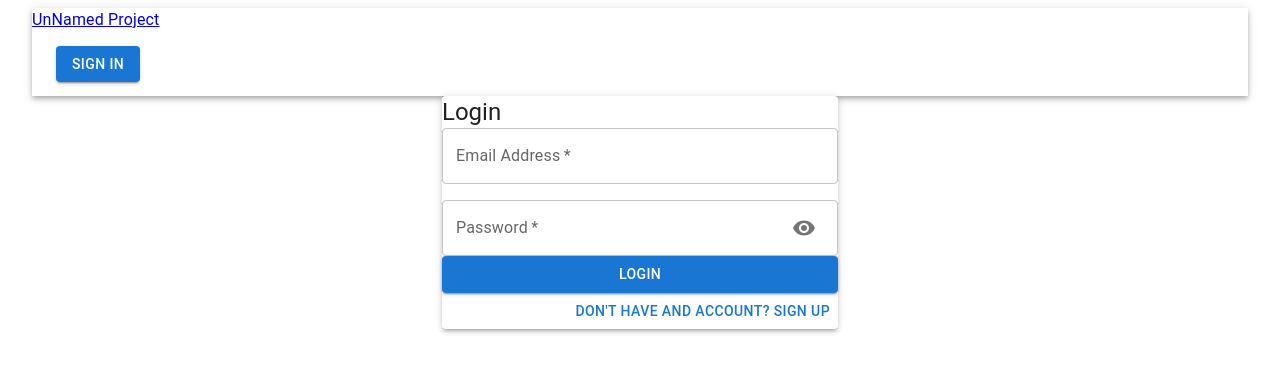
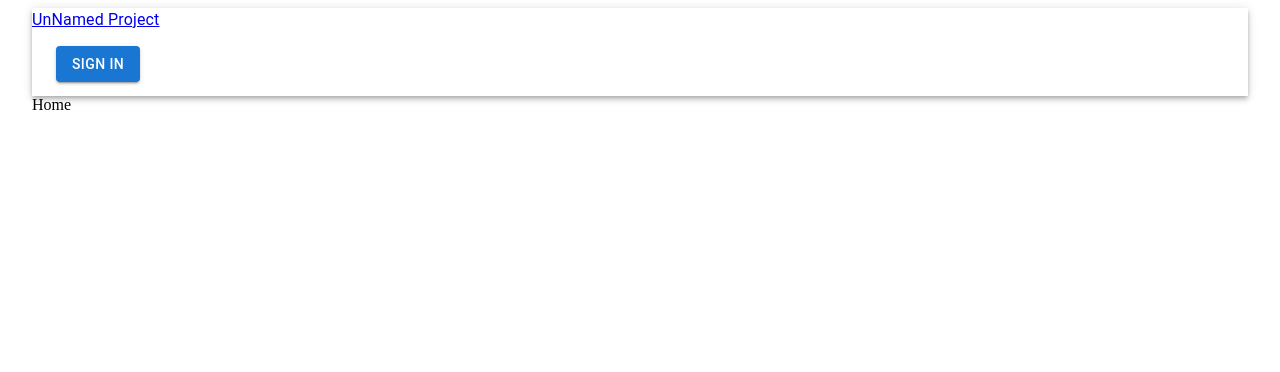
Before and after one commit to BiTheDev/unnamed_Project, a React (Create React App) app in the folder client/: page / in a window 1280 px wide. Shown: the top 372 px of the page. Built offline with nearby package versions, Linux system fonts and the light colour scheme.

Commit message:
add front end route and remove debug log in userAuth

```diff
--- a/client/src/App.js
+++ b/client/src/App.js
@@ -1,16 +1,18 @@
 import React from 'react'
-import { BrowserRouter, Routes, Route, Redirect } from "react-router-dom";
+import { BrowserRouter, Routes, Route, Navigate } from "react-router-dom";
 import { Container } from '@mui/material';
 import { UserAuth } from './Components/Users/UserAuth';
 import NavBar from './Components/NavBar/NavBar';
+import Home from './Components/Home/Home';
 const App = () => {
+  const user = JSON.parse(localStorage.getItem('profile'));
   return (
     <BrowserRouter>
       <Container maxWidth="xl">
-        {/* <Navbar /> */}
         <NavBar/>
         <Routes>
-        <Route path="/" element={<UserAuth/>} exact />
+        <Route path="*" element={<Home/>} exact />
+        <Route path="/auth" element={<UserAuth/>} exact />
         </Routes>
       </Container>
     </BrowserRouter>
--- a/client/src/Components/Users/UserAuth.js
+++ b/client/src/Components/Users/UserAuth.js
@@ -28,17 +28,14 @@ export const UserAuth = () => {
     e.preventDefault();
     console.log(formData);
     if (isRegistered) {
-        console.log(formData);
       dispatch(register(formData, navigate));
     } else {
-        console.log(formData);
       dispatch(login(formData, navigate));
     }
   };
 
   const handleChange = (e) => {
     setFormData({...formData, [e.target.name]:e.target.value})
-    console.log(formData);
   };
 
   const handleShowPassword = () => {
```
